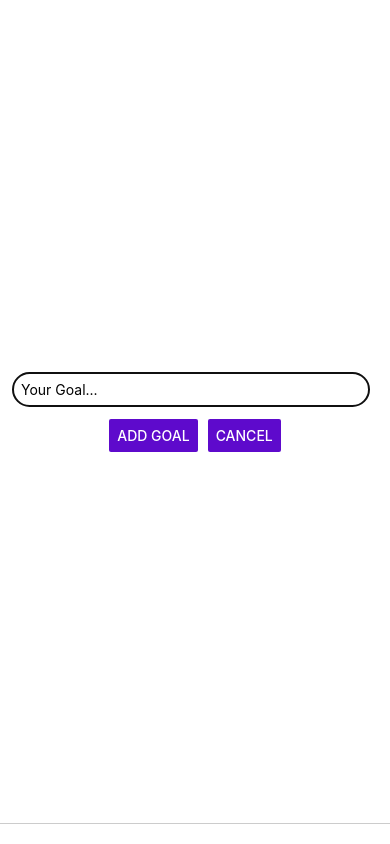
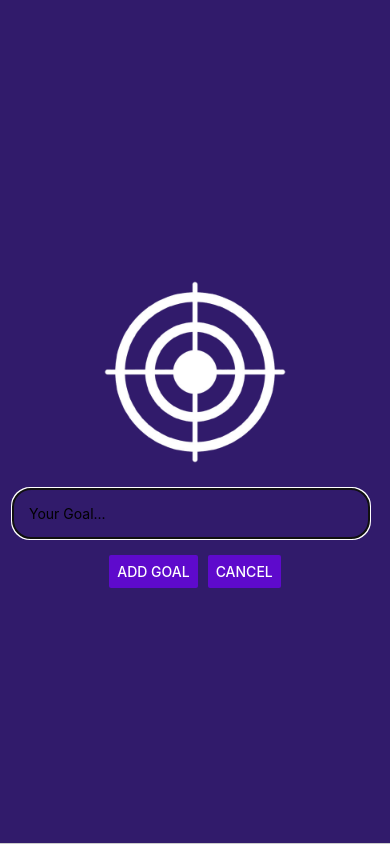
Before and after one commit to aaronersando/Goals-List, a React Native app: screen / in a window 390 px wide. Both pictures are taken after a click on the button "ADD NEW GOAL". Built offline with nearby package versions, Linux system fonts and the light colour scheme.

Commit message:
Add target image to GoalInput and enhance styling for improved UI

```diff
--- a/App.js
+++ b/App.js
@@ -64,6 +64,7 @@ const styles = StyleSheet.create({
     paddingTop: 60,
     paddingHorizontal: 16,
     paddingBottom: 26,
+    backgroundColor: "#311b6b",
   },
   goalsContainer: {
     flex: 7,
--- a/components/GoalInput.js
+++ b/components/GoalInput.js
@@ -1,4 +1,11 @@
-import { View, Button, TextInput, StyleSheet, Modal } from "react-native";
+import {
+  View,
+  Button,
+  TextInput,
+  StyleSheet,
+  Modal,
+  Image,
+} from "react-native";
 import { useState } from "react";
 
 function GoalInput(props) {
@@ -16,6 +23,10 @@ function GoalInput(props) {
   return (
     <Modal visible={props.visible} animationType="slide">
       <View style={styles.inputContainer}>
+        <Image
+          style={styles.image}
+          source={require("../assets/images/target.png")}
+        />
         <TextInput
           onChangeText={handleGoalText}
           style={styles.textInput}
@@ -43,25 +54,30 @@ const styles = StyleSheet.create({
     alignItems: "center",
     borderBottomWidth: 1,
     borderColor: "#ccc",
-    marginBottom: 20,
     padding: 16,
+    backgroundColor: "#311b6b",
   },
   textInput: {
     width: "100%",
     borderColor: "#cccccc",
     borderWidth: 1,
     borderRadius: 18,
-    padding: 8,
+    padding: 16,
     marginRight: 8,
   },
   buttonContainer: {
-    marginTop: 12,
+    marginTop: 16,
     width: "100%",
     flexDirection: "row",
     justifyContent: "center",
     alignItems: "center",
     gap: 10,
   },
+  image: {
+    height: 200,
+    width: 200,
+    margin: 16,
+  },
 });
 
 export default GoalInput;
```
Also changed, not shown: assets/images/target.png (added).
